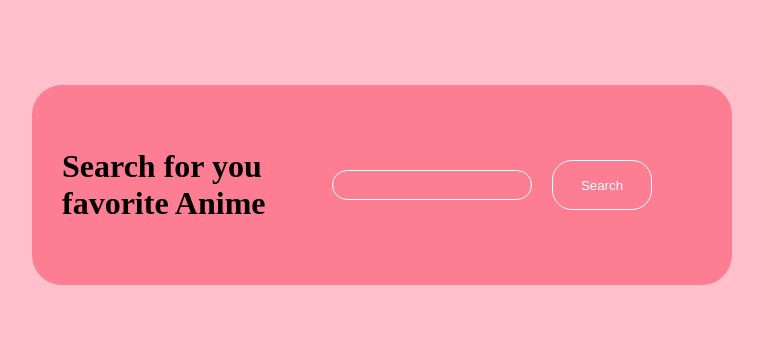
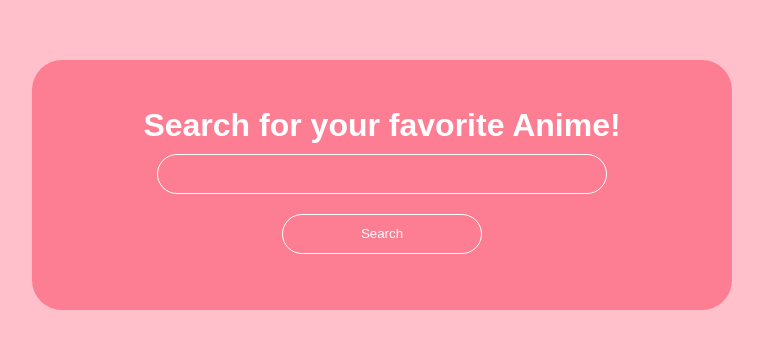
Before and after one commit to LOOOOOOK12/Bocchi-the-Search-Website, a plain HTML site: page index.html in a window 1280 px wide. Shown: the part 215-564 px from the top of the page, without its empty margins (258-1021 px from the left). Drawn offline with Linux system fonts and the light colour scheme.

Commit message:
second commit

```diff
--- a/index.html
+++ b/index.html
@@ -7,12 +7,10 @@
   <title>Bocchi the Search</title>
 
   <body>
-    <div class="Search_Box">
-      <h1>Search for you favorite Anime</h1>
-      <div class="Search_barbtn">
-        <input type="search" id="textBox" />
-        <button class="btn_Search">Search</button>
-      </div>
+    <div class="Search_container">
+      <h1>Search for your favorite Anime!</h1>
+      <input type="search" id="textBox" />
+      <button class="btn_Search">Search</button>
     </div>
   </body>
 </html>
--- a/styles.css
+++ b/styles.css
@@ -5,7 +5,8 @@
     margin: 0;
     border: 0 ;
     outline: none;
-
+    color: #fff;
+    font-family: 'Oswald', sans-serif;
 }
 
 
@@ -17,21 +18,22 @@ body{
     background: pink;
 }
 
-.Search_Box{
+.Search_container{
     background-color: rgb(253, 125, 146);
     height: 200px;
     width: 100px;
     border-radius:30px ;
-    height: 200px;
+    height: 250px;
     width: 700px;
     padding: 30px;
     display: flex;
+    flex-direction: column;
     align-items: center;
     justify-content: center;
 
 }
 .Search_barbtn{
-    margin: 30px;
+    margin: 10px;
     display: flex;
     align-items: center;
     justify-content: center;
@@ -42,11 +44,13 @@ body{
     color: #fff;
     border-radius: 20px;
     cursor: pointer;
-    margin: 20px;
-    width: 100px;
-    height: 50px;
+    margin: 10px;
+    width: 200px;
+    height: 40px;
     transition: all 0.2s ease-in-out;
+    transition: 0.5s;
 }
+
 
 #textBox{
     background-color: transparent;
@@ -54,6 +58,18 @@ body{
     text-align: center;
     border:1px solid #fff ;
     color:white;
-    width: 200px;
+    margin: 10px;
+    height: 40px;
+    width: 450px;
     padding: 0.5em;
 }
+
+.btn_Search:hover{
+    background-color: rgb(239,219,122);
+
+}
+
+#textBox:hover{
+    background-color: rgb(83,113,147);
+    transition: 0.5s;
+}
```
